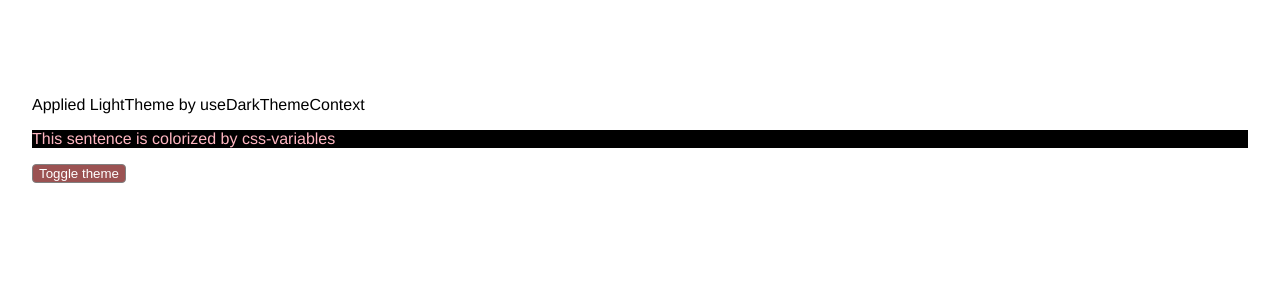
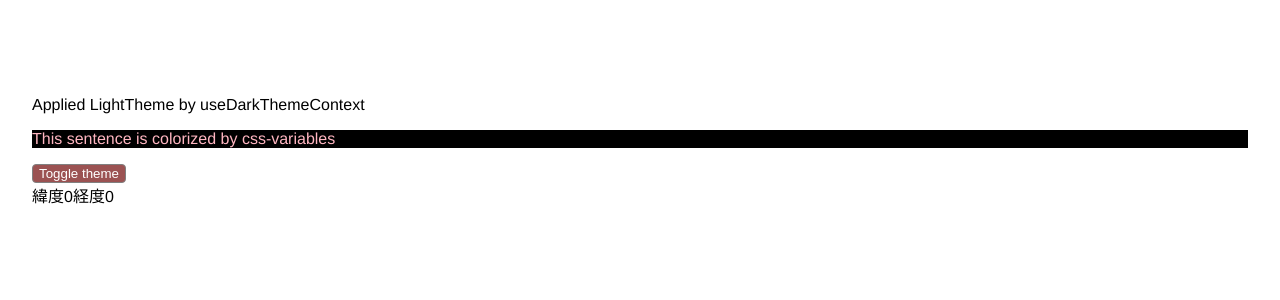
Before and after one commit to yumemi-omi/free-swing-custom-hooks-repo, a Next.js app: page /hello in a window 1280 px wide. Shown: the top 300 px of the page. Built offline with nearby package versions, Linux system fonts and the light colour scheme; no server answers.

Commit message:
feat: geolocationを使ったhooksのbaseを作成

```diff
--- /dev/null
+++ b/src/components/root/Map.tsx
@@ -0,0 +1,13 @@
+import { useGeolocation } from '@/hooks/useGeolocation'
+
+const Map = () => {
+  const { location } = useGeolocation()
+  return (
+    <div>
+      <span>緯度{location.latitude}</span>
+      <span>経度{location.longitude}</span>
+    </div>
+  )
+}
+
+export default Map
--- /dev/null
+++ b/src/hooks/useGeolocation.tsx
@@ -0,0 +1,26 @@
+import { useState, useEffect } from 'react'
+
+export const useGeolocation = () => {
+  const [location, setLocation] = useState({
+    latitude: 0,
+    longitude: 0
+  })
+  useEffect(() => {
+    if('geolocation' in navigator) {
+      navigator.geolocation.getCurrentPosition((position) => {
+        setLocation(prev => ({
+          ...prev,
+          latitude: position.coords.latitude,
+          longitude: position.coords.longitude
+        }));
+      });
+    } else {
+      alert('geolocation IS NOT available')
+    }
+  }, [])
+
+  return {
+    location,
+    setLocation
+  }
+}
--- a/src/pages/hello.tsx
+++ b/src/pages/hello.tsx
@@ -1,6 +1,7 @@
 import { FC } from 'react';
 import { useDarkThemeContext } from '@/providers/darkThemeProvider'
 import { css } from '@emotion/react'
+import Map from '@/components/root/Map'
 
 const Hello: FC = () => {
   const { isDark, setDarkTheme } = useDarkThemeContext()
@@ -10,6 +11,7 @@ const Hello: FC = () => {
       Applied { isDark? "DarkTheme" : "LightTheme" } by useDarkThemeContext
       <p css={themeColor}>This sentence is colorized by css-variables</p>
       <button onClick={setDarkTheme} css={buttonStyle}>Toggle theme</button>
+      <Map />
     </section>
   );
 };
```
